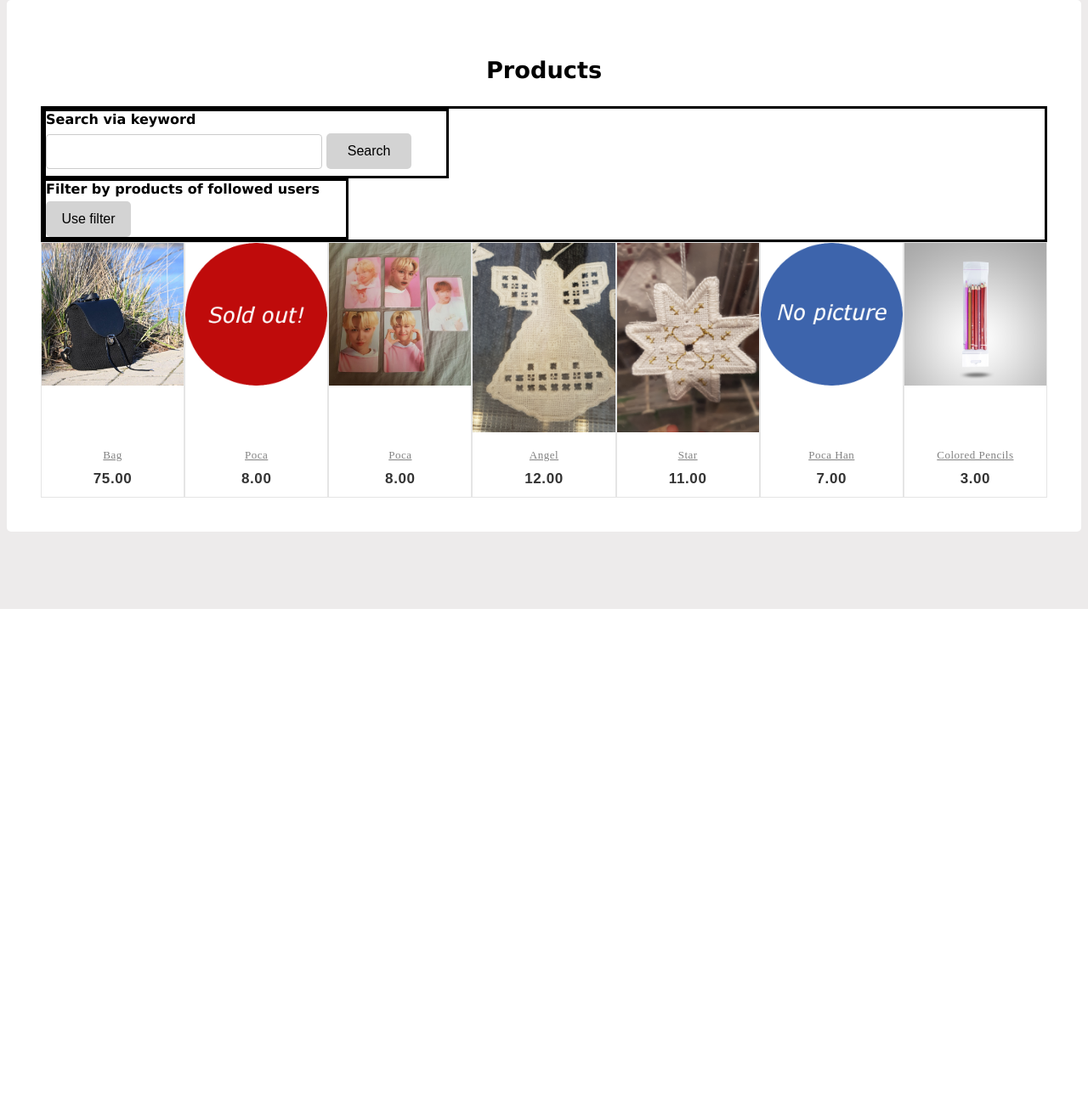
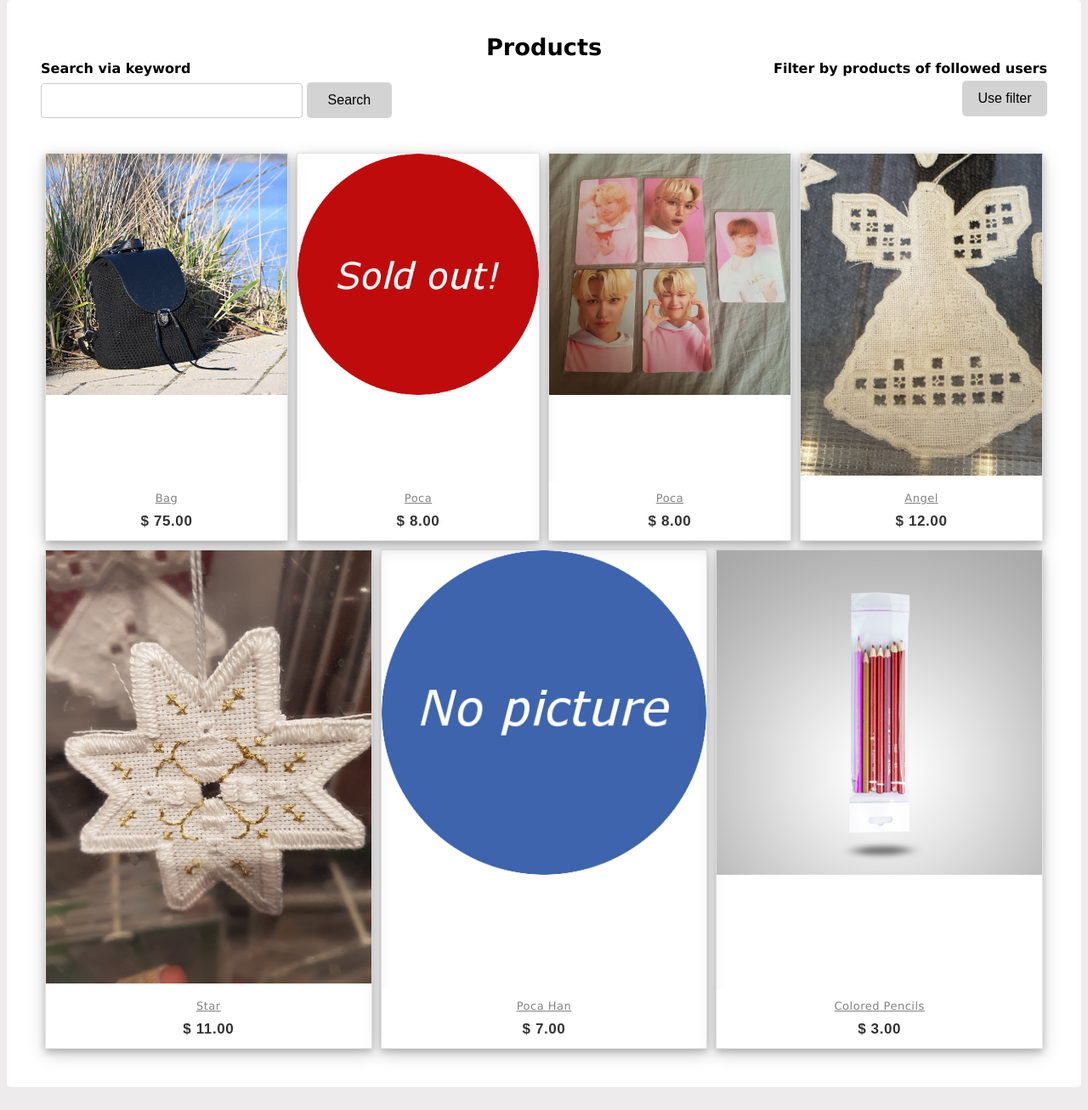
Before and after one commit to moritzwi/SE_TeamAssignment_Team6, a Flask app: page /shop in a window 1280 px wide. Shown: the part 83-1390 px from the top of the page at 85% size. Before the commit the page ends 800 px from the top, so only its background shows below. Run offline with Flask 2, Linux system fonts and the light colour scheme; data comes from the database, SQL or seed files in the repository; both versions use the stored data as it was after the commit.

Commit message:
update css, fixes views.py

```diff
--- a/website/static/css/main.css
+++ b/website/static/css/main.css
@@ -207,8 +207,20 @@ input:checked + .slider:before {
 
 /*----------- products -----------*/
 h3.h3{text-align:center;margin:1em;text-transform:capitalize;font-size:1.7em;}
-.product-row{display: flex; flex-direction: row;}
-.product-grid{width: 25%; font-family: Raleway,sans-serfi; text-align: center; padding: 0 0 72px; border: 1px solid rgba(0,0,0,.1); overflow: hidden; position: relative;z-index: 1;}
+.product-row{display: flex;
+  flex-direction: row;
+  flex-wrap: wrap;}
+
+.product-grid{width: 20%;
+  text-align: center;
+  padding: 0 0 72px;
+  border: 1px solid rgba(0,0,0,.1);
+  margin: 5px;
+  flex-grow: 1;
+  overflow: hidden;
+  position: relative;
+  box-shadow: 0 4px 8px 0 rgba(0, 0, 0, 0.2), 0 6px 20px 0 rgba(0, 0, 0, 0.19);
+  z-index: 1;}
 .product-grid .product-image{position: relative; transition: all .3s ease 0s}
 .product-grid .product-image a{display: block;}
 .product-grid .product-image img{width: 100%; height: 100%; margin: auto;}
@@ -240,22 +252,13 @@ h3.h3{text-align:center;margin:1em;text-transform:capitalize;font-size:1.7em;}
 @media only screen and (max-width:990px){.product-grid{margin-bottom:30px}
 }
 
-.filter{
-  border-style: solid;
-  border-color: #000;
-}
-
 .keywordsearch{
   width: 40%;
-  align-self: center;
-  border-style: solid;
-  border-color: #000;
+  float: left;
 }
 
 .followedlist{
-  width: 30%;
-  border-style: solid;
-  border-color: #000;
+  text-align: right;
 }
 
 /*----------- Home -----------*/
@@ -368,8 +371,9 @@ h3.h3{text-align:center;margin:1em;text-transform:capitalize;font-size:1.7em;}
 }
 
 .pic-1-single{
-  width: 50%;
-  height: auto;
+  width: 40%;
+  margin-right: 60px;
+  box-shadow: 0 4px 8px 0 rgba(0, 0, 0, 0.2), 0 6px 20px 0 rgba(0, 0, 0, 0.19);
 }
 
 .product-content-single-info{
--- a/website/templates/home.html
+++ b/website/templates/home.html
@@ -43,7 +43,7 @@
 <div class="container">
     <div class="product-row">
         {% for product in products %}
-        <div class="product-grid" style="width: 33%">
+        <div class="product-grid" style="width: 20%">
             <div class="product-image">
               {% if product.sold == "sold" %}
               <img class="pic-1" src="/website/static/images/soldout.png">
--- a/website/templates/shop.html
+++ b/website/templates/shop.html
@@ -8,10 +8,10 @@
 
 {% block content %}
 <div class="container">
-    <h3 class="h3">Products</h3>
+    <h3 class="h3" style="margin:0;">Products</h3>
     <div class="filter">
-        <div class="keywordsearch" style="align-self:right;">
-            <form action="{{ url_for('views.searchbykeyword') }}" method="POST" style="width: 500px;">
+        <div class="keywordsearch">
+            <form action="{{ url_for('views.searchbykeyword') }}" method="POST">
                 <label for="keywordsearch">Search via keyword</label>
                 <input type="text" class="input" id="keywordsearch" name="ksearch" style="width:65% !important;"/>
                 <input type = "submit" value = "Search" class="btn" style="width:100px !important;"></br>
@@ -25,8 +25,10 @@
             </form>
         </div>
     </div>
+    <br>
     <div class="product-row">
     </div>
+    <br>
     <div class="product-row">
         {% for product in products %}
         <div class="product-grid">
@@ -43,7 +45,7 @@
             </div>
             <div class="product-content">
                 <h3 class="title"><a href={{ url_for('views.product', id = product.id) }}>{{product.name}}</a></h3>
-                <div class="price">{{product.price}}</div>
+                <div class="price">$ {{product.price}}</div>
                 <a class="add-to-cart" href="#">+ Add To Cart</a>
             </div>
         </div>
--- a/website/views.py
+++ b/website/views.py
@@ -19,6 +19,7 @@ def shop():
 
 ### Product Details ###
 @views.route('/product/<int:id>', methods = ['GET', 'POST'])
+@login_required
 def product(id):
     return render_template("product.html", user=current_user, products = products.query.get_or_404(id))
 
@@ -114,7 +115,7 @@ def follow(username):
         flash('You are following {}!'.format(username))
         return redirect(url_for('views.shop', products = products.query.all()))
 
-#todo unfollow
+# unfollow
 @views.route('/unfollow/<username>', methods=['POST'])
 @login_required
 def unfollow(username):
@@ -132,5 +133,6 @@ def unfollow(username):
 
 # filter by followed
 @views.route('/result-products-followed', methods = ['GET', 'POST'])
+@login_required
 def filterbyfollowed():
     return render_template('result-products.html', user=current_user, products = current_user.followed_products())
```
Also changed, not shown: website/static/images/upload/pencils-g927f65a40_1920.jpg (added), website/team6.sqlite3.
